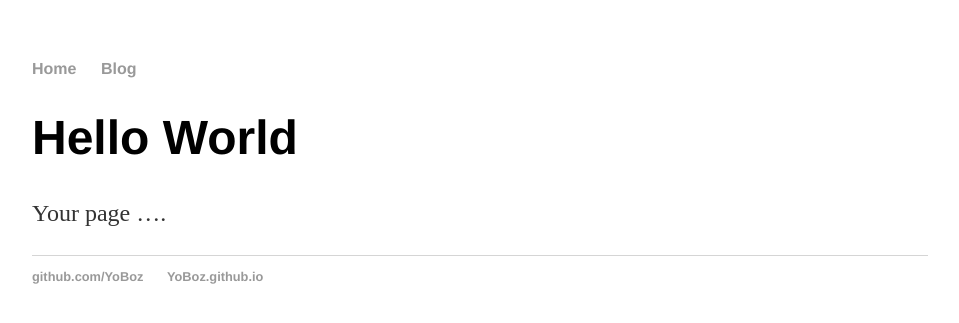
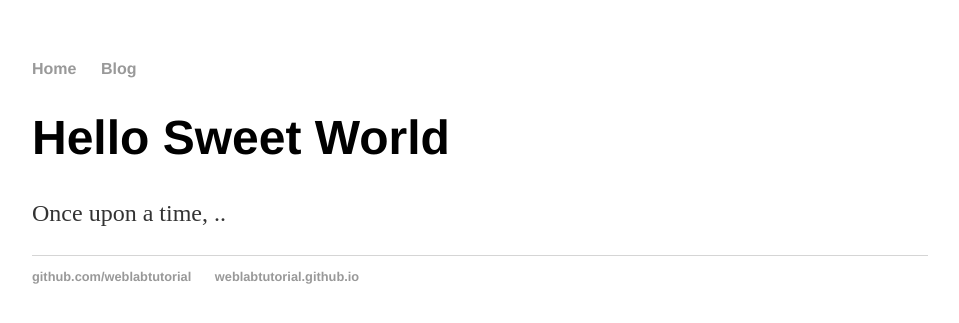
Before and after one commit to YoBoz/YoBoz.github.io, a Jekyll site: the page built from index.html, in a window 1280 px wide. Shown: the top 323 px of the page, without its empty margins (160-1119 px from the left). Built offline with Jekyll 4.4.1, drawn with Linux system fonts in a browser that asks for light colours.

Commit message:
Update index.html

```diff
--- a/index.html
+++ b/index.html
@@ -1,26 +1,8 @@
-<!DOCTYPE html>
-<html>
-<head>
-<title>Web Programming</title>
-<!-- link to main stylesheet -->
-<link rel="stylesheet" type="text/css" href="/css/main.css">
-</head>
-<body>
-<nav>
- <ul>
- <li><a href="/">Home</a></li>
- <li><a href="/blog">Blog</a></li>
- </ul>
-</nav>
-<div class="container">
- <div class="blurb">
- <h1>Hello World</h1>
- <p>Your page ….</p>
-<footer>
- <ul>
- <li><a href="https://github.com/YoBoz">github.com/YoBoz</a></li>
- <li><a href="https://YoBoz.github.io"> YoBoz.github.io </a></li>
-</ul>
-</footer>
-</body>
-</html>
+---
+layout: default
+title: Web Programming
+---
+<div class="blurb">
+<h1>Hello Sweet World</h1>
+<p>Once upon a time, ..</p>
+</div>
```
